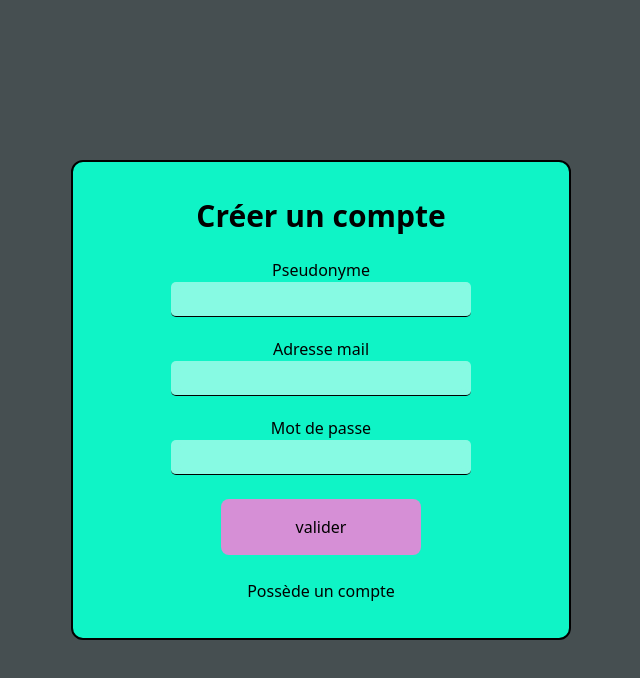
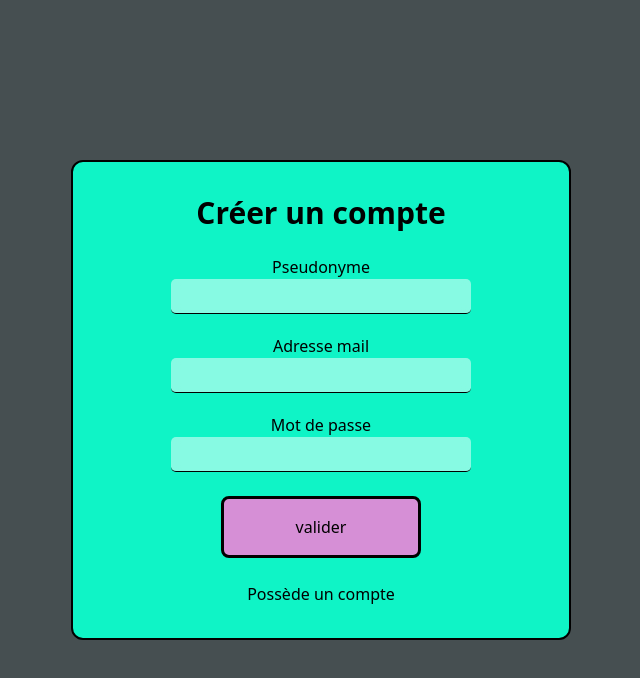
Before and after one commit to TomJegou/PHP-TP_FINAL-FRONT, a Next.js app in the folder pussycat-agency/: page /sign-up in a window 1280 px wide. Shown: the top 678 px of the page, without its empty margins (319-959 px from the left). Built offline with nearby package versions, Linux system fonts and the light colour scheme.

Commit message:
adding borderto submit button

```diff
--- a/pussycat-agency/app/sign-in/sign-in-form.tsx
+++ b/pussycat-agency/app/sign-in/sign-in-form.tsx
@@ -16,7 +16,7 @@ export default function LoginForm() {
             </div>
             <input
                 type="submit"
-                className="button bg-plum p-4 rounded-lg w-[30vw] max-w-[200px] flex flex-col justify-center items-center cursor-pointer"
+                className="button bg-plum p-4 rounded-lg w-[30vw] max-w-[200px] flex flex-col justify-center items-center cursor-pointer border-[3px] border-solid"
                 value="valider"
             />
             <Link href={"/sign-up"} className="hover:underline">Créer un compte</Link>
--- a/pussycat-agency/app/sign-up/sign-up-form.tsx
+++ b/pussycat-agency/app/sign-up/sign-up-form.tsx
@@ -20,7 +20,7 @@ export default function SignUpForm() {
             </div>
             <input
                 type="submit"
-                className="button bg-plum p-4 rounded-lg w-[30vw] max-w-[200px] flex flex-col justify-center items-center cursor-pointer"
+                className="button bg-plum p-4 rounded-lg w-[30vw] max-w-[200px] flex flex-col justify-center items-center cursor-pointer border-[3px] border-solid"
                 value="valider"
             />
             <Link href={"/sign-in"} className="hover:underline">Possède un compte</Link>
```
